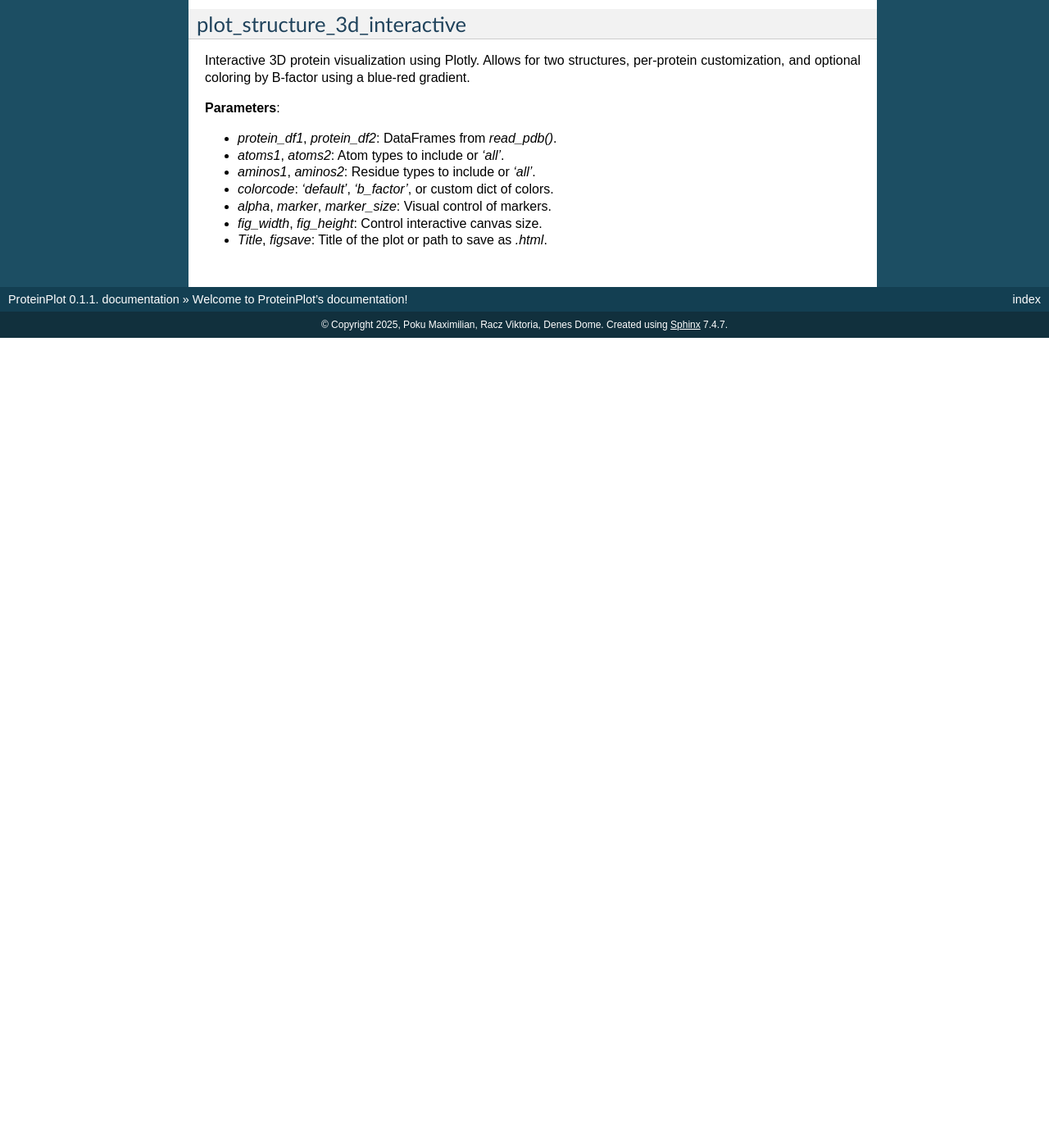
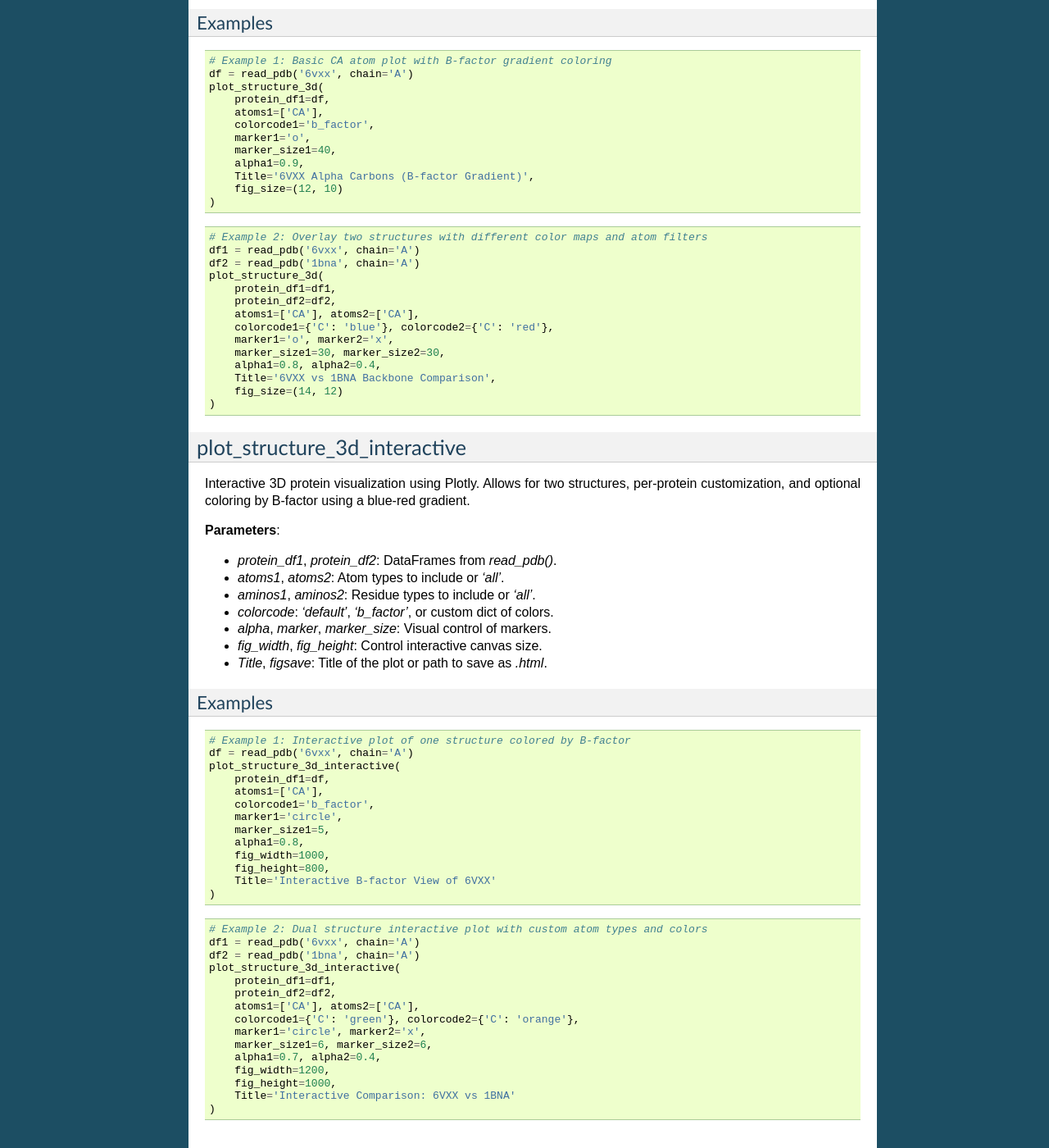
Before and after one commit to racvi7/ProtPlot, a Sphinx documentation site: the page built from docs/index.rst, in a window 1280 px wide and 1400 px high, scrolled down 1089 px. Shown: the whole window at 82% size. Built offline with Sphinx 7.4.7, drawn with Linux system fonts in a browser that asks for light colours; pages that are not in the unit, such as notebooks, are missing from menus; before the commit the page ends 1501 px from its top, so only the background shows below that.

Commit message:
Update index.rst
Added example code to 3d plots

```diff
--- a/docs/index.rst
+++ b/docs/index.rst
@@ -66,6 +66,42 @@ Static 3D scatter plot using Matplotlib to visualize protein structures from PDB
 * `alpha`, `marker`, `marker_size`: Control appearance of points.
 * `fig_size`, `Title`, `figsave`: Customize size, title, or save as image.
 
+Examples
+^^^^^^^^
+
+.. code-block:: python
+
+   # Example 1: Basic CA atom plot with B-factor gradient coloring
+   df = read_pdb('6vxx', chain='A')
+   plot_structure_3d(
+       protein_df1=df,
+       atoms1=['CA'],
+       colorcode1='b_factor',
+       marker1='o',
+       marker_size1=40,
+       alpha1=0.9,
+       Title='6VXX Alpha Carbons (B-factor Gradient)',
+       fig_size=(12, 10)
+   )
+
+.. code-block:: python
+
+   # Example 2: Overlay two structures with different color maps and atom filters
+   df1 = read_pdb('6vxx', chain='A')
+   df2 = read_pdb('1bna', chain='A')
+   plot_structure_3d(
+       protein_df1=df1,
+       protein_df2=df2,
+       atoms1=['CA'], atoms2=['CA'],
+       colorcode1={'C': 'blue'}, colorcode2={'C': 'red'},
+       marker1='o', marker2='x',
+       marker_size1=30, marker_size2=30,
+       alpha1=0.8, alpha2=0.4,
+       Title='6VXX vs 1BNA Backbone Comparison',
+       fig_size=(14, 12)
+   )
+
+
 plot_structure_3d_interactive
 -----------------------------
 
@@ -80,3 +116,40 @@ Interactive 3D protein visualization using Plotly. Allows for two structures, pe
 * `alpha`, `marker`, `marker_size`: Visual control of markers.
 * `fig_width`, `fig_height`: Control interactive canvas size.
 * `Title`, `figsave`: Title of the plot or path to save as `.html`.
+
+Examples
+^^^^^^^^
+
+.. code-block:: python
+
+   # Example 1: Interactive plot of one structure colored by B-factor
+   df = read_pdb('6vxx', chain='A')
+   plot_structure_3d_interactive(
+       protein_df1=df,
+       atoms1=['CA'],
+       colorcode1='b_factor',
+       marker1='circle',
+       marker_size1=5,
+       alpha1=0.8,
+       fig_width=1000,
+       fig_height=800,
+       Title='Interactive B-factor View of 6VXX'
+   )
+
+.. code-block:: python
+
+   # Example 2: Dual structure interactive plot with custom atom types and colors
+   df1 = read_pdb('6vxx', chain='A')
+   df2 = read_pdb('1bna', chain='A')
+   plot_structure_3d_interactive(
+       protein_df1=df1,
+       protein_df2=df2,
+       atoms1=['CA'], atoms2=['CA'],
+       colorcode1={'C': 'green'}, colorcode2={'C': 'orange'},
+       marker1='circle', marker2='x',
+       marker_size1=6, marker_size2=6,
+       alpha1=0.7, alpha2=0.4,
+       fig_width=1200,
+       fig_height=1000,
+       Title='Interactive Comparison: 6VXX vs 1BNA'
+   )
```
